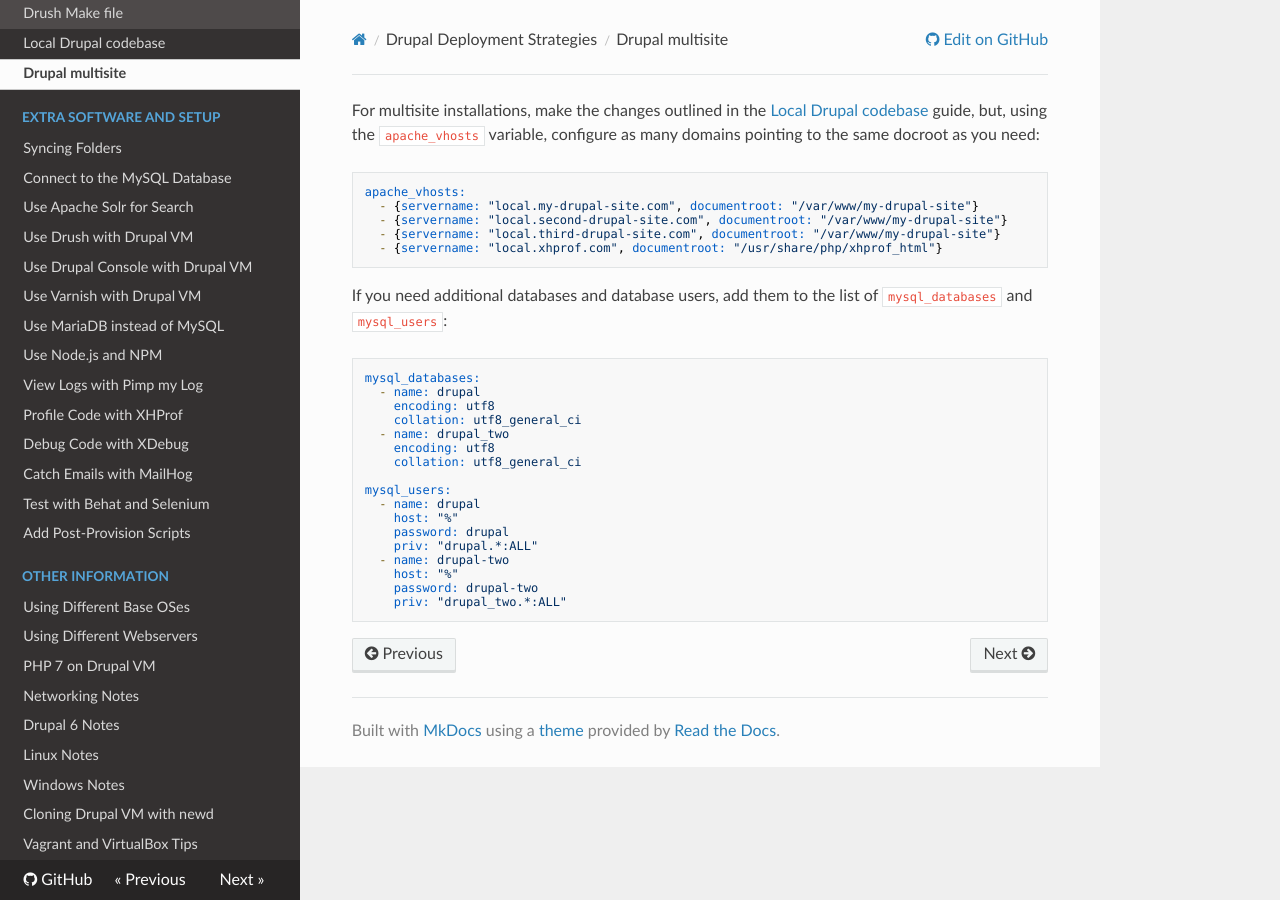
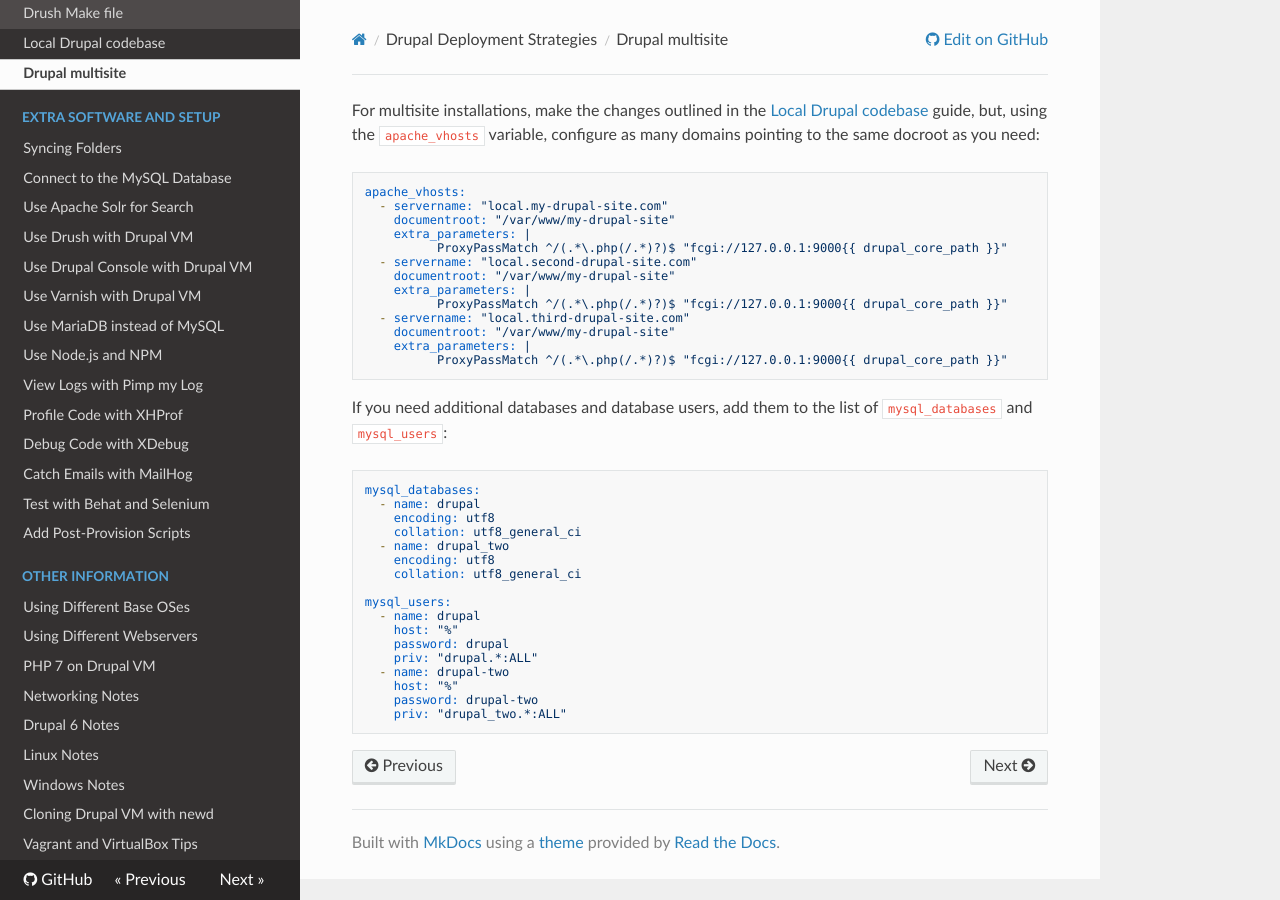
Before and after one commit to geerlingguy/drupal-vm, an MkDocs documentation site: the page built from docs/deployment/multisite.md, in a window 1280 px wide. Built offline with MkDocs 1.6.1, drawn with Linux system fonts in a browser that asks for light colours; nearby versions of some CDN libraries; old or Windows-style settings are respelled for this version of MkDocs.

Commit message:
docs: update apache_vhosts defaults

````diff
--- a/docs/deployment/multisite.md
+++ b/docs/deployment/multisite.md
@@ -1,11 +1,19 @@
-For multisite installations, make the changes outlined in the [Local Drupal codebase](https://github.com/geerlingguy/drupal-vm/wiki/Local-Drupal-codebase) guide, but, using the `apache_vhosts` variable, configure as many domains pointing to the same docroot as you need:
+For multisite installations, make the changes outlined in the [Local Drupal codebase](local-codebase.md) guide, but, using the `apache_vhosts` variable, configure as many domains pointing to the same docroot as you need:
 
 ```yaml
 apache_vhosts:
-  - {servername: "local.my-drupal-site.com", documentroot: "/var/www/my-drupal-site"}
-  - {servername: "local.second-drupal-site.com", documentroot: "/var/www/my-drupal-site"}
-  - {servername: "local.third-drupal-site.com", documentroot: "/var/www/my-drupal-site"}
-  - {servername: "local.xhprof.com", documentroot: "/usr/share/php/xhprof_html"}
+  - servername: "local.my-drupal-site.com"
+    documentroot: "/var/www/my-drupal-site"
+    extra_parameters: |
+          ProxyPassMatch ^/(.*\.php(/.*)?)$ "fcgi://127.0.0.1:9000{{ drupal_core_path }}"
+  - servername: "local.second-drupal-site.com"
+    documentroot: "/var/www/my-drupal-site"
+    extra_parameters: |
+          ProxyPassMatch ^/(.*\.php(/.*)?)$ "fcgi://127.0.0.1:9000{{ drupal_core_path }}"
+  - servername: "local.third-drupal-site.com"
+    documentroot: "/var/www/my-drupal-site"
+    extra_parameters: |
+          ProxyPassMatch ^/(.*\.php(/.*)?)$ "fcgi://127.0.0.1:9000{{ drupal_core_path }}"
 ```
 
 If you need additional databases and database users, add them to the list of `mysql_databases` and `mysql_users`:
````
Also changed, not shown: docs/deployment/local-codebase.md (+4 -2 lines).
